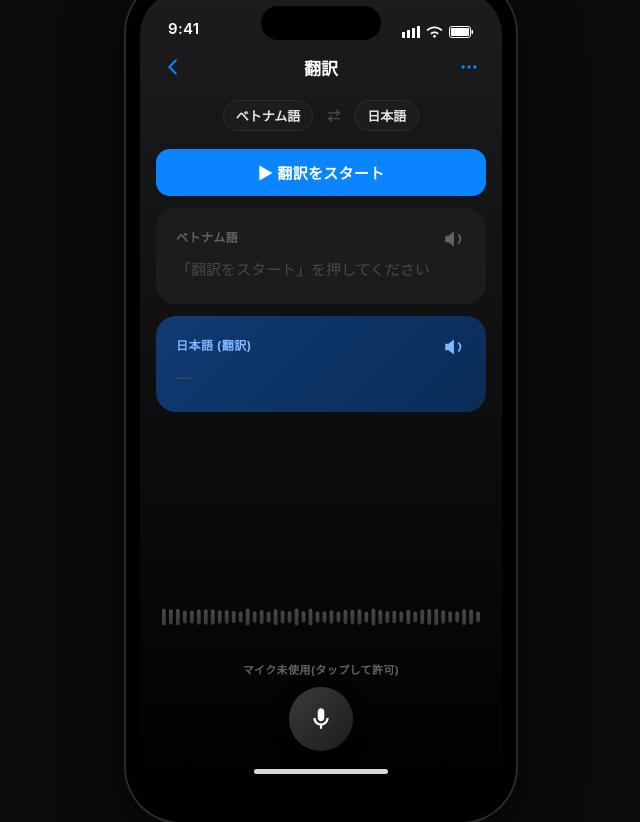
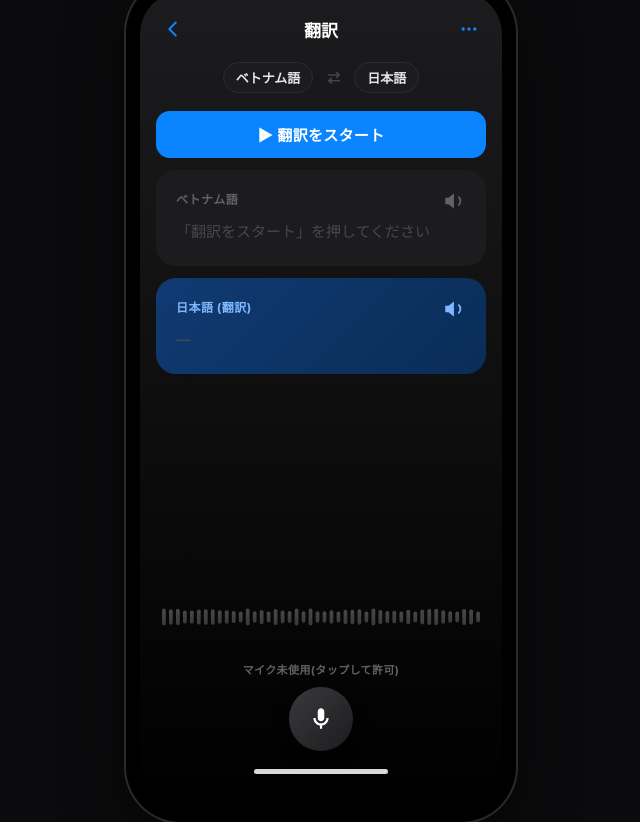
Before and after one commit to moondoggie23/2-s95_tlanslate_app, a plain HTML site: page index.html in a window 1280 px wide. Shown: the whole page, without its empty margins (319-959 px from the left). Drawn offline with Linux system fonts and the light colour scheme.

Commit message:
Update index.html

```diff
--- a/index.html
+++ b/index.html
@@ -51,7 +51,7 @@
 
   .navbar {
     display:flex; align-items:center; justify-content:space-between;
-    padding:6px 18px 14px 18px;
+    padding:22px 18px 14px 18px;
     color:#fff;
   }
   .navbar .title { font-size:17px; font-weight:600; }
@@ -249,17 +249,6 @@
 
 <div class="phone">
   <div class="screen">
-    <div class="island"></div>
-
-    <div class="statusbar">
-      <div class="time">9:41</div>
-      <div class="icons">
-        <svg width="18" height="12" viewBox="0 0 18 12" fill="none"><rect x="0" y="6" width="3" height="6" rx="0.5" fill="white"/><rect x="5" y="4" width="3" height="8" rx="0.5" fill="white"/><rect x="10" y="2" width="3" height="10" rx="0.5" fill="white"/><rect x="15" y="0" width="3" height="12" rx="0.5" fill="white"/></svg>
-        <svg width="17" height="12" viewBox="0 0 17 12" fill="none"><path d="M8.5 2.2C11.2 2.2 13.6 3.3 15.4 5.1L16.6 3.9C14.4 1.7 11.6 0.4 8.5 0.4C5.4 0.4 2.6 1.7 0.4 3.9L1.6 5.1C3.4 3.3 5.8 2.2 8.5 2.2Z" fill="white"/><path d="M8.5 5.6C10.1 5.6 11.6 6.2 12.7 7.3L11.5 8.5C10.7 7.7 9.6 7.2 8.5 7.2C7.4 7.2 6.3 7.7 5.5 8.5L4.3 7.3C5.4 6.2 6.9 5.6 8.5 5.6Z" fill="white"/><circle cx="8.5" cy="10.3" r="1.4" fill="white"/></svg>
-        <svg width="25" height="12" viewBox="0 0 25 12" fill="none"><rect x="0.5" y="0.5" width="21" height="11" rx="2.5" stroke="white"/><rect x="2" y="2" width="18" height="8" rx="1.3" fill="white"/><rect x="22.5" y="4" width="1.6" height="4" rx="0.8" fill="white"/></svg>
-      </div>
-    </div>
-
     <div class="navbar">
       <div class="icon-btn">
         <svg width="22" height="22" viewBox="0 0 24 24" fill="none"><path d="M15 5L8 12L15 19" stroke="#0a84ff" stroke-width="2.2" stroke-linecap="round" stroke-linejoin="round"/></svg>
```
